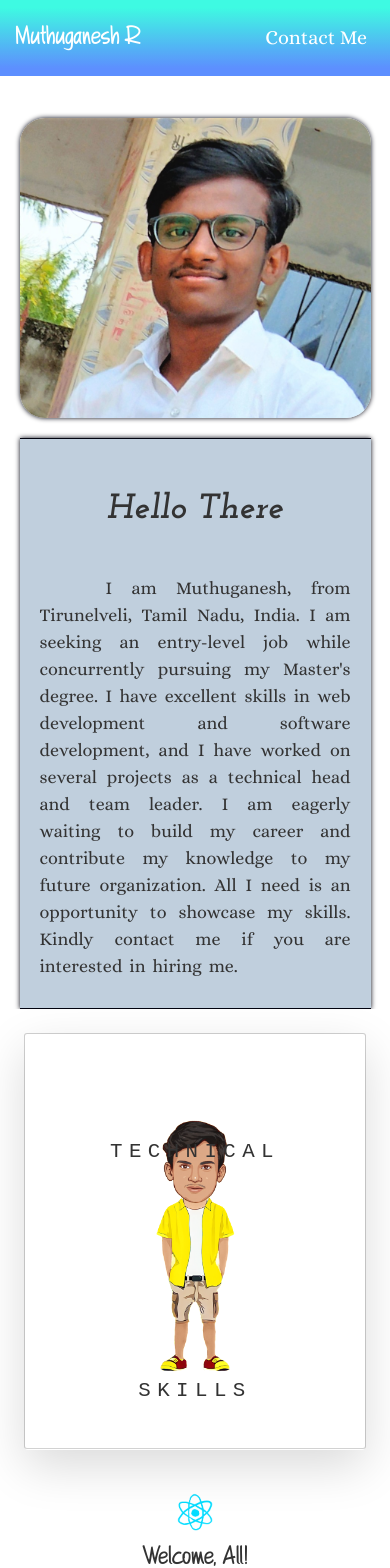
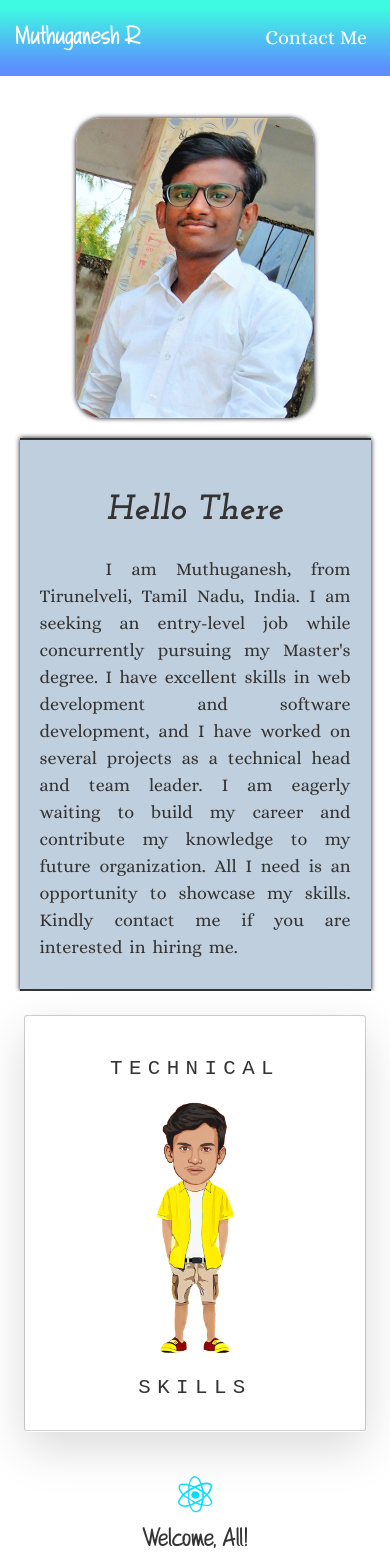
Before and after one commit to muthu12-sudo/Portfolio-MG, a React (Vite) app: page / in a window 390 px wide. Shown: the top 1568 px of the page. Built offline with nearby package versions, Linux system fonts and the light colour scheme.

Commit message:
Additional Changes

```diff
--- a/src/styles.css
+++ b/src/styles.css
@@ -143,7 +143,7 @@ html {
   filter: brightness(120%);
   filter: opacity(95%);
   width: 100%;
-  height: auto;
+  height: 100%;
   display: block;
 }
 
@@ -188,17 +188,18 @@ html {
   .ProfileContainer {
     justify-content: center;
     border-radius: 0;
-    border-top: #01030f solid 1px;
-    border-bottom: #01030f solid 1px;
+    border-top: #333 solid 2px;
+    border-bottom: #333 solid 2px;
     margin: 0px auto;
     width: 90%;
   }
   .ProfileContainer p {
     font-size: 18px;
+    margin-top: 20px;
   }
   #mgimg {
     margin: 20px auto;
-    width: 90%;
+    width: 100%;
     height: 600px;
   }
 }
--- a/src/stylesheet.css
+++ b/src/stylesheet.css
@@ -75,13 +75,14 @@ html {
   top: 58%;
   width: 95%;
 }
+
 .card__theme-box {
   color: #fff;
   display: flex;
-  justify-content: space-evenly;
-  align-items: baseline;
-  flex-flow: row wrap;
-  gap: 200px;
+  justify-content: center;
+  align-items: center;
+  gap: 40%;
+  flex-flow: row nowrap;
 }
 .card__subject {
   font-family: "Inconsolata", monospace;
@@ -146,7 +147,11 @@ html {
 .card__details ul li:last-child {
   border-bottom: none;
 }
-
+@media only screen and (max-width: 950px) {
+  .card__side--front {
+    background-size: 250px;
+  }
+}
 @media only screen and (max-width: 650px) {
   .card__details {
     background-size: 100px;
@@ -155,4 +160,11 @@ html {
   .card__side--front {
     background-size: 200px;
   }
+  .card__theme-box {
+    flex-flow: column wrap;
+    row-gap: 280px;
+  }
+  .card__theme-box :first-child {
+    margin-top: -50px;
+  }
 }
```
